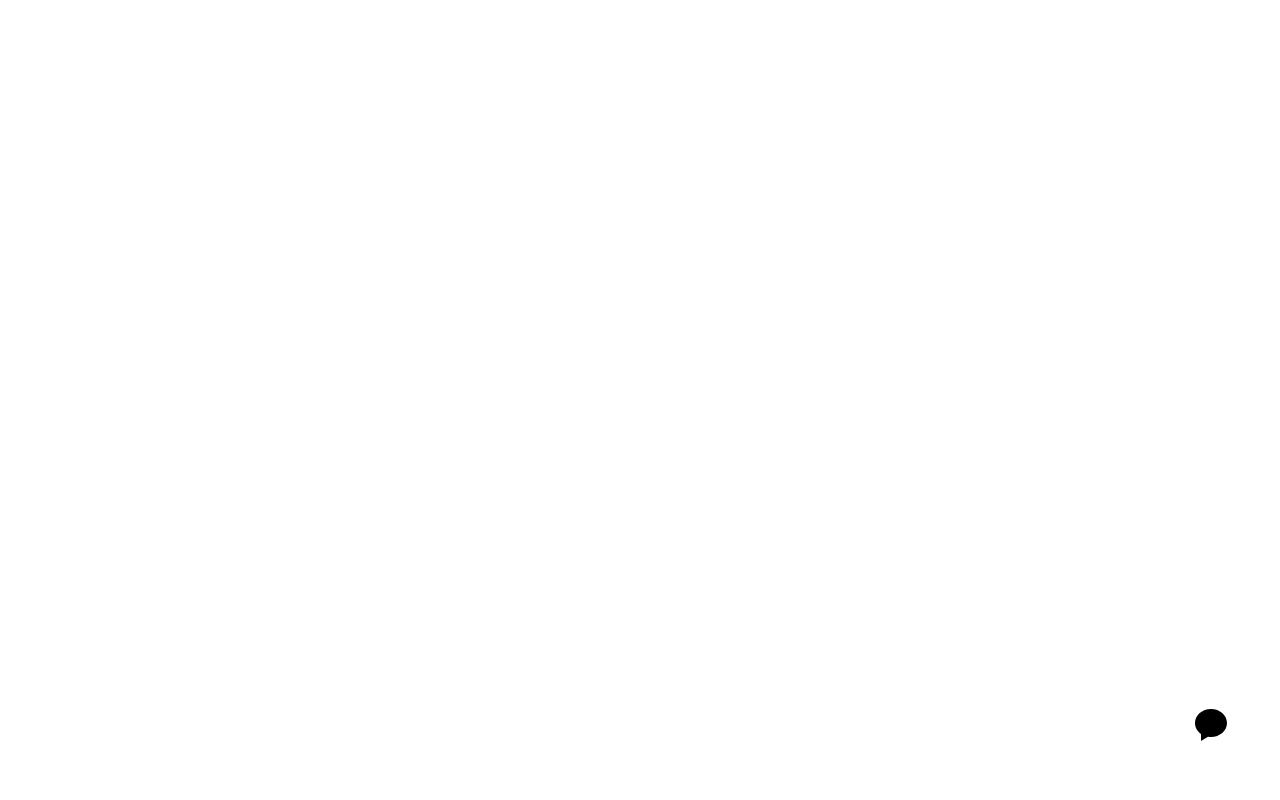
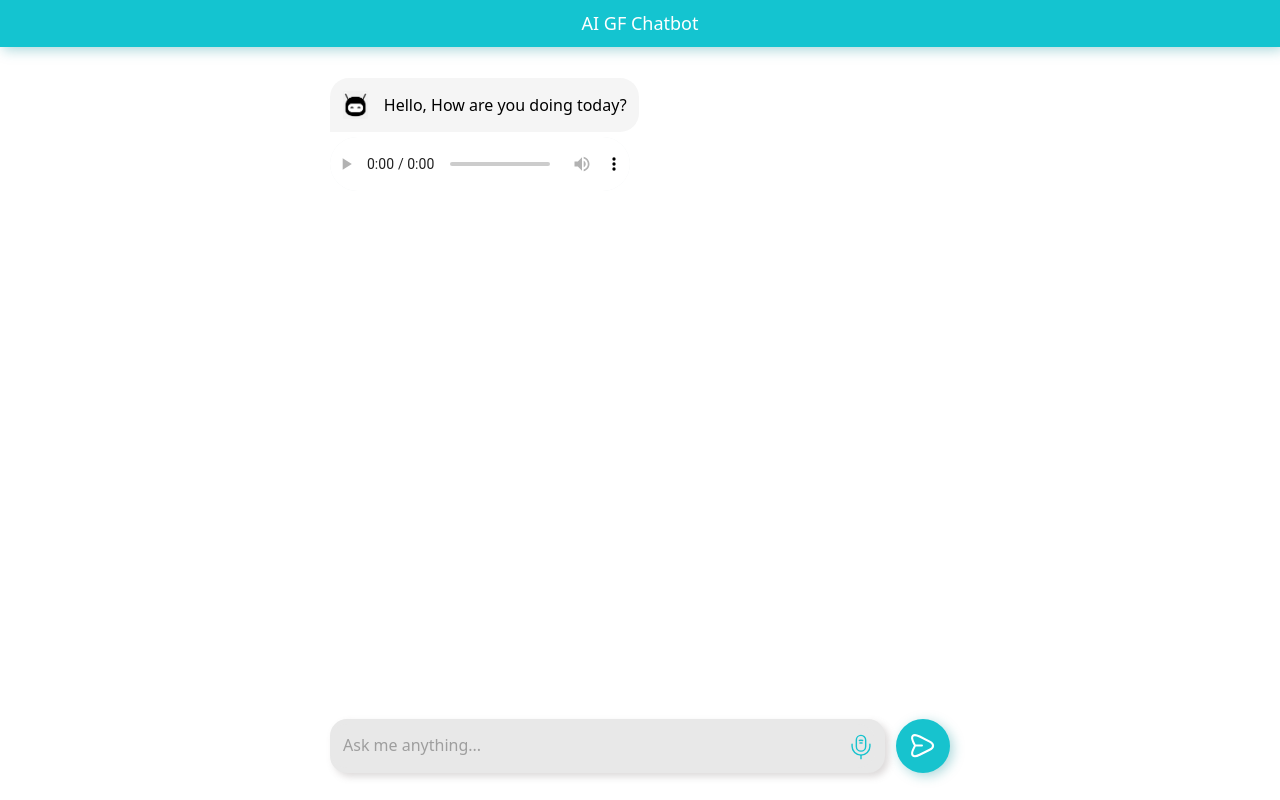
Before and after one commit to vegasnc/Grilfriend-AI-Frontend, a Next.js app: page / in a window 1280 px wide. Built offline with nearby package versions, Linux system fonts and the light colour scheme.

Commit message:
[Update] Implement TTS on frontend side

```diff
--- a/components/ui/ChatBox.tsx
+++ b/components/ui/ChatBox.tsx
@@ -30,12 +30,12 @@ export default function ChatBox(props: PropsType) {
             {
                 message: 'Hello, How are you doing today?',
                 type: 'apiMessage',
-            },
+            }
         ],
         history: [],
     });
     const [ recording, setRecording ] = useState(false);
-    const [isOpenPopup, setOpenPopup] = useState(false);
+    const [ audioSrcURL, setAudioSrcURL ] = useState("");
     const { messages, history } = messageState;
 
     const {
@@ -61,33 +61,6 @@ export default function ChatBox(props: PropsType) {
     useEffect(() => {
         messageListRef.current?.scrollTo({ top: messageListRef.current.scrollHeight, behavior: 'smooth' });
     }, [messageState.messages]);
-
-    useEffect(() => {
-        console.log(">>>>>>>>>>>>>>>>>>>>>>>", transcript);
-    }, [transcript]);
-
-    // chat box open button action
-    const triggerPopup = () => {
-        return (
-            <button className={styles.btnchatbox}>
-                {isOpenPopup ? (
-                    <Close height="35" width="35" className={styles.btnchatboxicon} />
-                ) : (
-                    <CommentSolid height="35" width="35" className={styles.btnchatboxicon} />
-                )}
-            </button>
-        );
-    };
-
-    // Open popup
-    const openedPopup = () => {
-        setOpenPopup(true);
-    };
-
-    // Close popup
-    const closedPopup = () => {
-        setOpenPopup(false);
-    };
 
     //handle form submission
     async function handleSubmit(e: any) {
@@ -138,6 +111,9 @@ export default function ChatBox(props: PropsType) {
                 }));
 
                 props.chatHistory(messageState);
+
+                fetchAndUpdateAudioData(data.answer);
+
             }
             console.log('messageState', messageState);
 
@@ -152,8 +128,51 @@ export default function ChatBox(props: PropsType) {
         }
     }
 
+    // Function to convert text to audio using ElevenLabs API
+    const convertTextToAudio = async (textToConvert: string) => {
+        // Set the API key for ElevenLabs API
+        const apiKey = process.env.ELEVEN_LABS_API_KEY;
+
+        // ID of voice to be used for speech
+        const voiceId = '21m00Tcm4TlvDq8ikWAM';
+
+        // API request options
+        const apiRequestOptions = {
+            method: 'POST',
+            url: `https://api.elevenlabs.io/v1/text-to-speech/${voiceId}`,
+            headers: {
+                accept: 'audio/mpeg',
+                'content-type': 'application/json',
+                'xi-api-key': apiKey,
+            },
+            data: {
+                text: textToConvert,
+            },
+            // responseType: 'arraybuffer', // To receive binary data in response
+        };
+
+        // Sending the API request and waiting for response
+        const apiResponse = await axios.request(apiRequestOptions);
+
+        // Return the binary audio data received from API
+        return apiResponse.data;
+    };
+
+    // Asynchronous function to fetch audio data and update state variable
+    const fetchAndUpdateAudioData = async (apiAnswer: string) => {
+        const audioData = await convertTextToAudio(apiAnswer);
+
+        // Create a new Blob object from the fetched audio data with matching MIME type
+        const audioBlob = new Blob([audioData], { type: 'audio/mpeg' });
+
+        // Create a URL for the audio blob
+        const blobUrl = URL.createObjectURL(audioBlob);
+
+        // Update the sourceUrl state variable with the generated URL for the audio blob
+        setAudioSrcURL(blobUrl);
+    };
+
     const startListening = () => {
-        console.log(">>>> Starting Listening", recording)
         setRecording(true);
         setQuery("");
         resetTranscript();
@@ -161,7 +180,6 @@ export default function ChatBox(props: PropsType) {
     };
 
     const stopListening = () => {
-        console.log(">>>> Stopped Listening", recording)
         setRecording(false);
         setQuery(transcript);
         resetTranscript();
@@ -180,12 +198,10 @@ export default function ChatBox(props: PropsType) {
     return (
         <div
             style={{
-                position: 'fixed',
-                bottom: '50px',
-                right: '50px',
+                height: '100vh'
             }}
         >
-            <Popup
+            {/* <Popup
                 trigger={triggerPopup}
                 position="left bottom"
                 closeOnDocumentClick={false}
@@ -195,37 +211,16 @@ export default function ChatBox(props: PropsType) {
                 contentStyle={{ maxWidth: '300px', width: '70vw', padding: '0px' }}
                 onOpen={openedPopup}
                 onClose={closedPopup}
-            >
-                <div className="mx-auto flex flex-col gap-4">
+            > */}
+                <div className="flex flex-col gap-4">
                     <div className={styles.chatheader}>
-                        <button
-                            className={styles.btnrecording}
-                            disabled={loading}
-                            onTouchStart={startListening}
-                            onMouseDown={startListening}
-                            onTouchEnd={stopListening}
-                            onMouseUp={stopListening} >
-                            <svg
-                                xmlns="http://www.w3.org/2000/svg"
-                                width="30"
-                                height="30"
-                                viewBox="0 0 30 30"
-                                fill="none"
-                            >
-                                <path
-                                    d="M7.60304 14.4388L13.9405 14.43M11.6869 5.56489L21.6924 10.5677C26.1826 12.8127 26.1737 16.4809 21.6924 18.7348L11.6869 23.7375C4.96053 27.1051 2.20281 24.3474 5.57041 17.6211L7.05533 14.6512L5.57041 11.6814C2.20281 4.95501 4.95169 2.20614 11.6869 5.56489Z"
-                                    stroke="white"
-                                    strokeWidth="2.10714"
-                                    strokeLinecap="round"
-                                    strokeLinejoin="round"
-                                />
-                            </svg>
-                        </button>
+                        <span>AI GF Chatbot</span>
                     </div>
                     <div ref={messageListRef} className={styles.messagelist}>
                         {messages.map((message, index) => {
                             let icon;
                             let className;
+                            let audio;
                             if (message.type === 'apiMessage') {
                                 icon = (
                                     <Image
@@ -239,18 +234,26 @@ export default function ChatBox(props: PropsType) {
                                     />
                                 );
                                 className = styles.apimessage;
+                                audio = (
+                                    <div className={styles.audiobox}>
+                                        <audio autoPlay controls>
+                                            <source src={audioSrcURL} type='audio/mpeg'/>
+                                        </audio>
+                                    </div>
+                                )
                             } else {
                                 icon = (
                                     <Image
                                         key={index}
                                         src="/usericon.png"
                                         alt="Me"
-                                        width="20"
+                                        width="28"
                                         height="20"
                                         className={styles.usericon}
                                         priority
                                     />
                                 );
+                                audio = (<div></div>)
                                 // The latest message sent by the user will be animated while waiting for a response
                                 className =
                                     loading && index === messages.length - 1
@@ -261,11 +264,14 @@ export default function ChatBox(props: PropsType) {
                             return (
                                 <>
                                     <div key={`chatMessage-${index}`} className={className}>
-                                        {icon}
-                                        <div className={styles.markdownanswer}>
-                                            <ReactMarkdown linkTarget="_blank">{message.message}</ReactMarkdown>
+                                        <div className={className == styles.apimessage ? styles.apimessagecontent : styles.usermessagecontent}>
+                                            {icon}
+                                            <div className={styles.markdownanswer}>
+                                                <ReactMarkdown linkTarget="_blank">{message.message}</ReactMarkdown>
+                                            </div>
                                         </div>
                                     </div>
+                                    {audio}
                                 </>
                             );
                         })}
@@ -298,6 +304,21 @@ export default function ChatBox(props: PropsType) {
                                             // value={query}
                                             onChange={(e) => setQuery(e.target.value)}
                                         />
+                                        <div
+                                            className={styles.btnmic}
+                                            onTouchStart={startListening}
+                                            onMouseDown={startListening}
+                                            onTouchEnd={stopListening}
+                                            onMouseUp={stopListening} >
+                                            <Image
+                                                key="mic"
+                                                src="/mic.svg"
+                                                alt="Me"
+                                                width="28"
+                                                height="28"
+                                                priority
+                                            />
+                                        </div>
                                     </div>
                                     <button className={styles.btnsend} type="submit" disabled={loading}>
                                         <svg
@@ -321,7 +342,7 @@ export default function ChatBox(props: PropsType) {
                         </div>
                     )}
                 </div>
-            </Popup>
+            {/* </Popup> */}
         </div>
     );
 }
--- a/components/ui/TextArea.tsx
+++ b/components/ui/TextArea.tsx
@@ -7,6 +7,7 @@ export interface TextareaProps
 const Textarea = React.forwardRef<HTMLTextAreaElement, TextareaProps>(
   ({ className, ...props }, ref) => {
     return (
+      <div>
         <textarea
           className={cn(
             'flex h-20 w-full rounded-md border border-slate-300 bg-transparent py-2 px-3 text-sm placeholder:text-slate-400 focus:outline-none focus:ring-2 focus:ring-slate-400 focus:ring-offset-2 disabled:cursor-not-allowed disabled:opacity-50 dark:border-slate-700 dark:text-slate-50 dark:focus:ring-slate-400 dark:focus:ring-offset-slate-900',
@@ -15,6 +16,7 @@ const Textarea = React.forwardRef<HTMLTextAreaElement, TextareaProps>(
           ref={ref}
           {...props}
         />
+      </div>
     );
   },
 );
--- a/package.json
+++ b/package.json
@@ -56,5 +56,11 @@
   },
   "engines": {
     "node": ">=18"
+  },
+  "browser": {
+    "child_process": false,
+    "fs": false,
+    "path": false,
+    "os": false
   }
 }
--- a/styles/Home.module.css
+++ b/styles/Home.module.css
@@ -78,10 +78,11 @@
 }
 
 .messagelist {
-  width: 100%;
-  height: 50vh;
+  width: 50%;
+  height: 80vh;
   overflow-y: scroll;
   padding: 10px;
+  margin: auto;
   /* border-radius: 0.5rem; */
 }
 
@@ -93,14 +94,18 @@
 }
 
 .usermessage {
+  max-width: 90%;
+  margin-top: 5px;
+  margin-bottom: 5px;
+  float: right;
+}
+
+.usermessagecontent {
   padding: 0.8rem;
   color: #ffffff;
   border-radius: 19px 19px 0px 19px;
   background: #17c3ce;
   float: right;
-  max-width: 90%;
-  margin-top: 5px;
-  margin-bottom: 5px;
 }
 
 .usermessagewaiting {
@@ -123,6 +128,7 @@
   background: #e8e8e8;
   width: calc(100% - 85px);
   height: 54px;
+  position: relative;
   padding-top: 5px;
   padding-bottom: 5px;
   padding-right: 10px;
@@ -132,9 +138,18 @@
     rgba(121, 109, 109, 0.25);
 }
 
+.btnmic {
+  position: absolute;
+  right: 10px;
+  top: 14px;
+  cursor: pointer;
+}
+
 .typingform {
   position: relative;
   margin-bottom: 10px;
+  width: 50%;
+  margin: auto;
 }
 
 .typingbox {
@@ -197,6 +212,8 @@
   padding: 10px;
   box-shadow: 3px 3px 12px 0px rgba(17, 144, 153, 0.35);
   display: flex;
+  justify-content: center;
+  font-size: large;
 }
 
 .loadingdiv {
@@ -227,6 +244,11 @@
   line-height: 20px; /* 111.111% */
 }
 
+.audiobox {
+  float: left;
+  width: 100%;
+}
+
 @keyframes loading-gradient {
   0% {
     background-position: -100% 0;
@@ -237,15 +259,20 @@
 }
 
 .apimessage {
+  width: 100%;
+  margin-top: 5px;
+  margin-bottom: 5px;
+  float: left;
+  clear: both;
+}
+
+.apimessagecontent {
   padding: 0.8rem;
   color: #000;
   animation: fadein 0.5s;
   border-radius: 19px 19px 19px 0px;
   background: #f5f5f5;
   float: left;
-  max-width: 90%;
-  margin-top: 5px;
-  margin-bottom: 5px;
 }
 
 .apibutton {
@@ -278,6 +305,8 @@
 
 .apimessage,
 .usermessage,
+.apimessagecontent,
+.usermessagecontent,
 .apibutton,
 .usermessagewaiting {
   display: flex;
@@ -312,7 +341,7 @@
 .usericon {
   margin-right: 1rem;
   border-radius: 0.1rem;
-  height: 100%;
+  height: 28px;
 }
 
 .markdownanswer h1,
--- a/styles/base.css
+++ b/styles/base.css
@@ -24,3 +24,9 @@
   background: #797979;
   border-radius: 4px;
 }
+
+audio::-webkit-media-controls-panel {
+  background: white;
+  padding: 0px;
+  margin: 0px;
+}
```
Also changed, not shown: public/mic.svg (added). Lines whose indentation alone changed are shown as unchanged.
